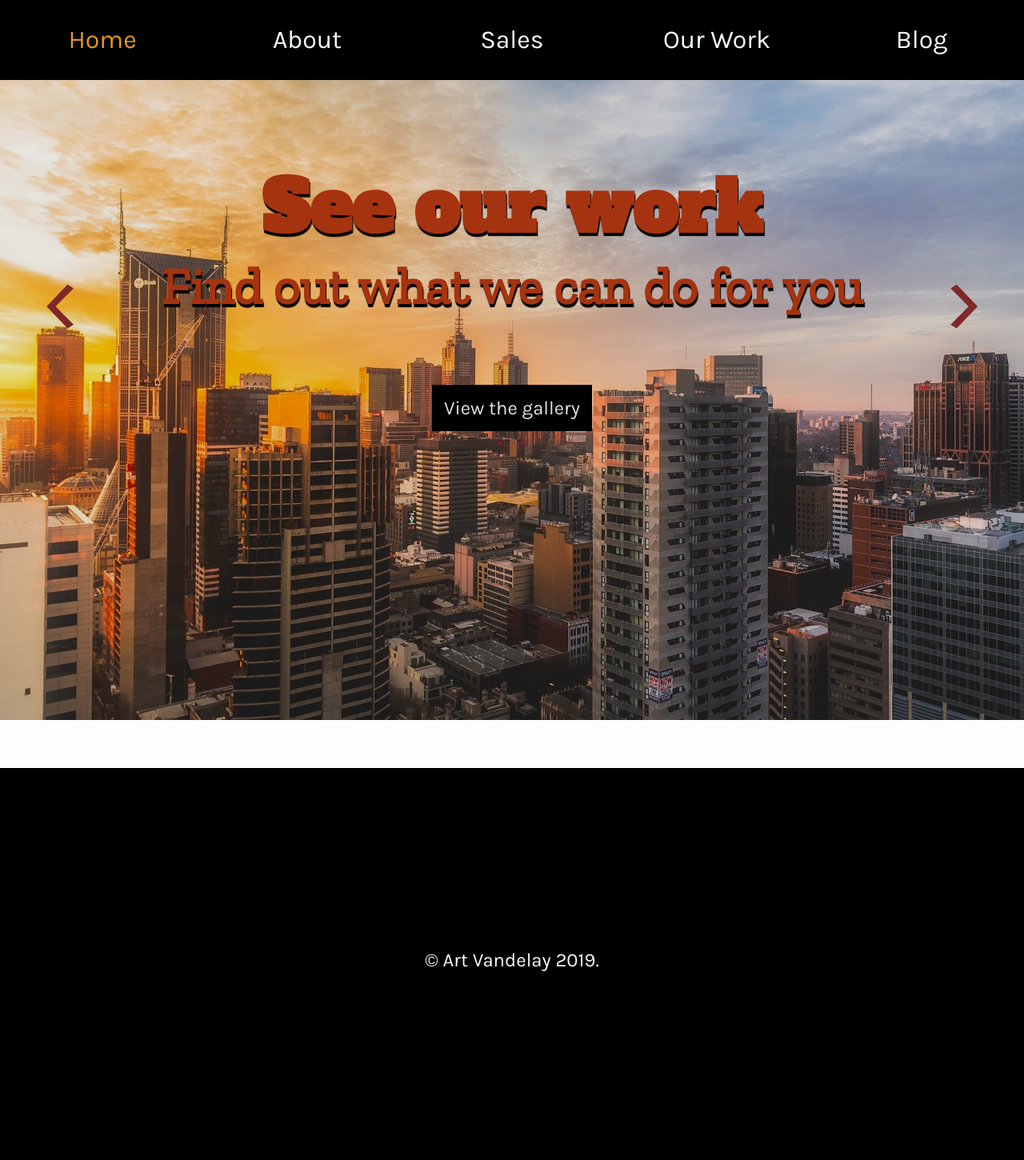
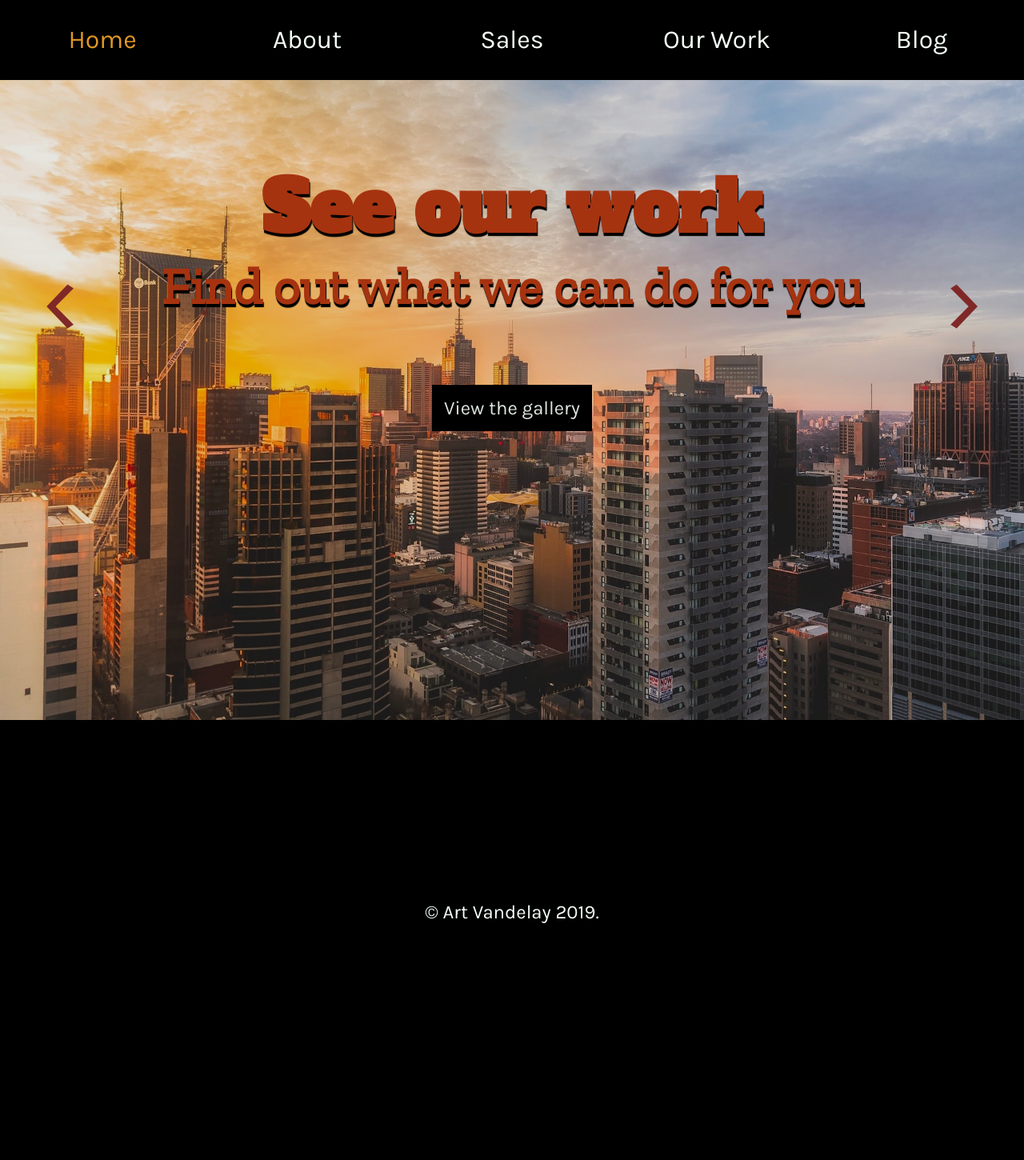
Before and after one commit to russelljkennedy/vandelay-industries, a Jekyll site: the page built from index.html, in a window 1280 px wide. Shown: the whole page at 80% size. Built offline with Jekyll 4.4.1, drawn with Linux system fonts in a browser that asks for light colours; after the commit the page ends 1390 px from its top, so only the background shows below that.

Commit message:
Updated front page

```diff
--- a/index.html
+++ b/index.html
@@ -45,6 +45,6 @@ js:
   </div>
 </section>
 
-<div class="vl-page">
+<!-- <div class="vl-page">
 
-</div>
+</div> -->
--- a/sass/_core.scss
+++ b/sass/_core.scss
@@ -48,7 +48,6 @@ a:hover {
   display: grid;
 }
 .vl-page {
-  // margin: 30px 0;
   padding: 30px;
   background: $page_bg;
 }
```
Also changed, not shown: 1 other file.
